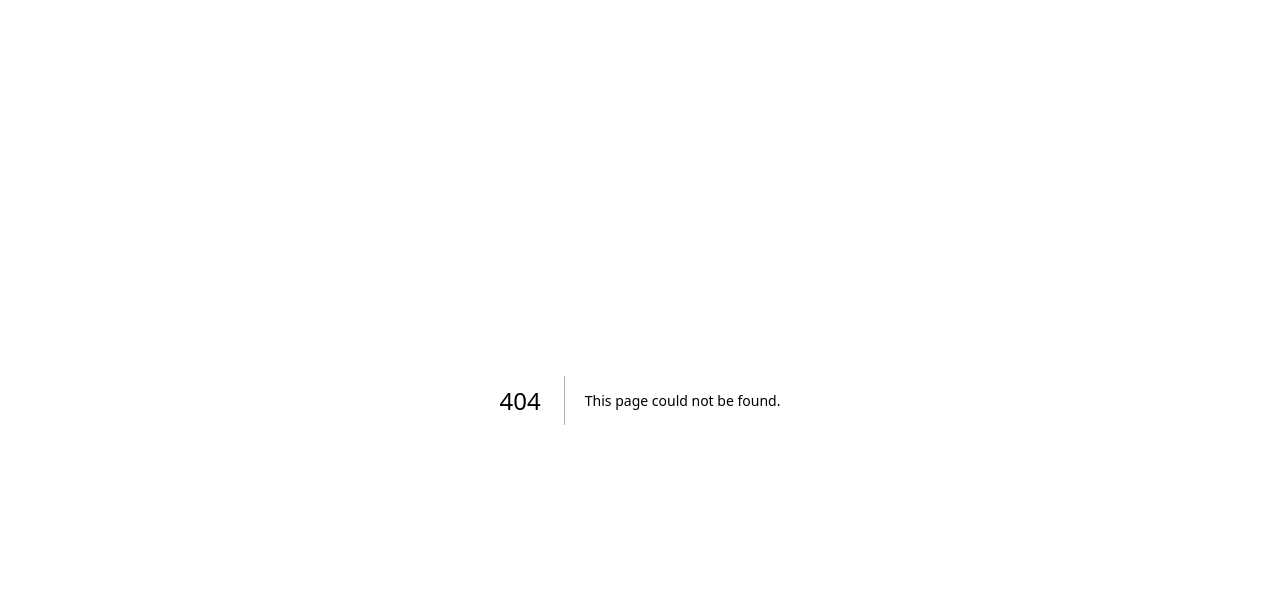
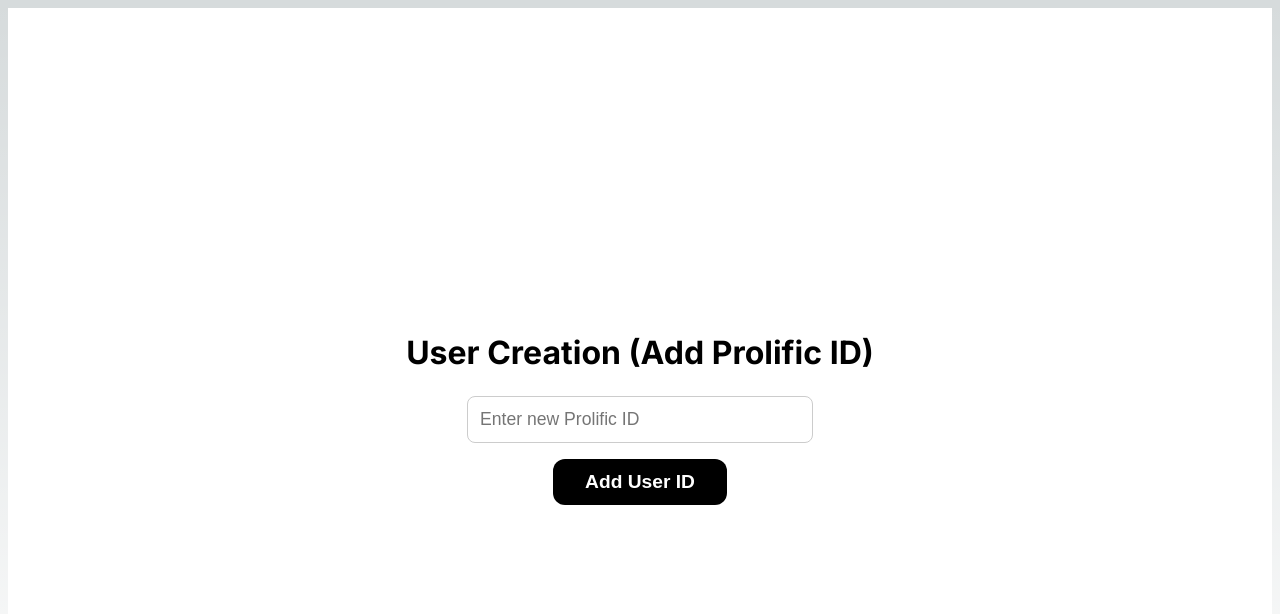
Before and after one commit to atanmulligan/doppelganger_project, a Next.js app: page /admin/uc in a window 1280 px wide. Before the commit this address had no page. Shown: the top 614 px of the page. Built offline with nearby package versions, Linux system fonts and the light colour scheme.

Commit message:
feat: add Prolific ID check, user creation, ID data, and instructions page; update admin navigation

```diff
--- a/src/app/admin/page.tsx
+++ b/src/app/admin/page.tsx
@@ -9,6 +9,8 @@
   { href: '/results', label: 'Results Page' },
   { href: '/settings', label: 'Settings Page' },
   { href: '/admin/logs', label: 'Consent Logs' },
+  { href: '/admin/uc', label: 'User Creation (UC)' },
+  { href: '/admin/iddata', label: 'ID Data' },
 ];
 
 export default function AdminPage() {
--- /dev/null
+++ b/src/app/admin/uc/page.tsx
@@ -0,0 +1,41 @@
+"use client";
+import { useState } from 'react';
+
+export default function UserCreationPage() {
+  const [input, setInput] = useState('');
+  const [message, setMessage] = useState('');
+
+  const handleAdd = (e: React.FormEvent) => {
+    e.preventDefault();
+    if (!input.trim()) return;
+    let ids = JSON.parse(localStorage.getItem('user_ids') || '[]');
+    if (!ids.includes(input.trim())) {
+      ids.push(input.trim());
+      localStorage.setItem('user_ids', JSON.stringify(ids));
+      setMessage('User ID added!');
+    } else {
+      setMessage('User ID already exists.');
+    }
+    setInput('');
+  };
+
+  return (
+    <div style={{ minHeight: '100vh', background: '#fff', display: 'flex', flexDirection: 'column', alignItems: 'center', justifyContent: 'center' }}>
+      <h1 style={{ fontSize: '2rem', fontWeight: 'bold', marginBottom: '1.5rem' }}>User Creation (Add Prolific ID)</h1>
+      <form onSubmit={handleAdd} style={{ display: 'flex', flexDirection: 'column', alignItems: 'center', gap: '1rem', minWidth: 320 }}>
+        <input
+          type="text"
+          value={input}
+          onChange={e => setInput(e.target.value)}
+          placeholder="Enter new Prolific ID"
+          style={{ padding: '12px', fontSize: '1.1rem', borderRadius: '8px', border: '1px solid #ccc', width: '100%' }}
+          autoComplete="off"
+        />
+        <button type="submit" style={{ background: '#000', color: '#fff', border: 'none', borderRadius: '12px', padding: '12px 32px', fontSize: '1.2rem', fontWeight: 'bold', cursor: 'pointer' }}>
+          Add User ID
+        </button>
+        {message && <div style={{ color: message.includes('added') ? 'green' : 'red', fontWeight: 500 }}>{message}</div>}
+      </form>
+    </div>
+  );
+}
```
Also changed, not shown: src/app/admin/iddata/page.tsx (added, +26 -0 lines), src/app/id/page.tsx (+36 -1 lines), src/app/instructions/page.tsx (added, +7 -0 lines).
